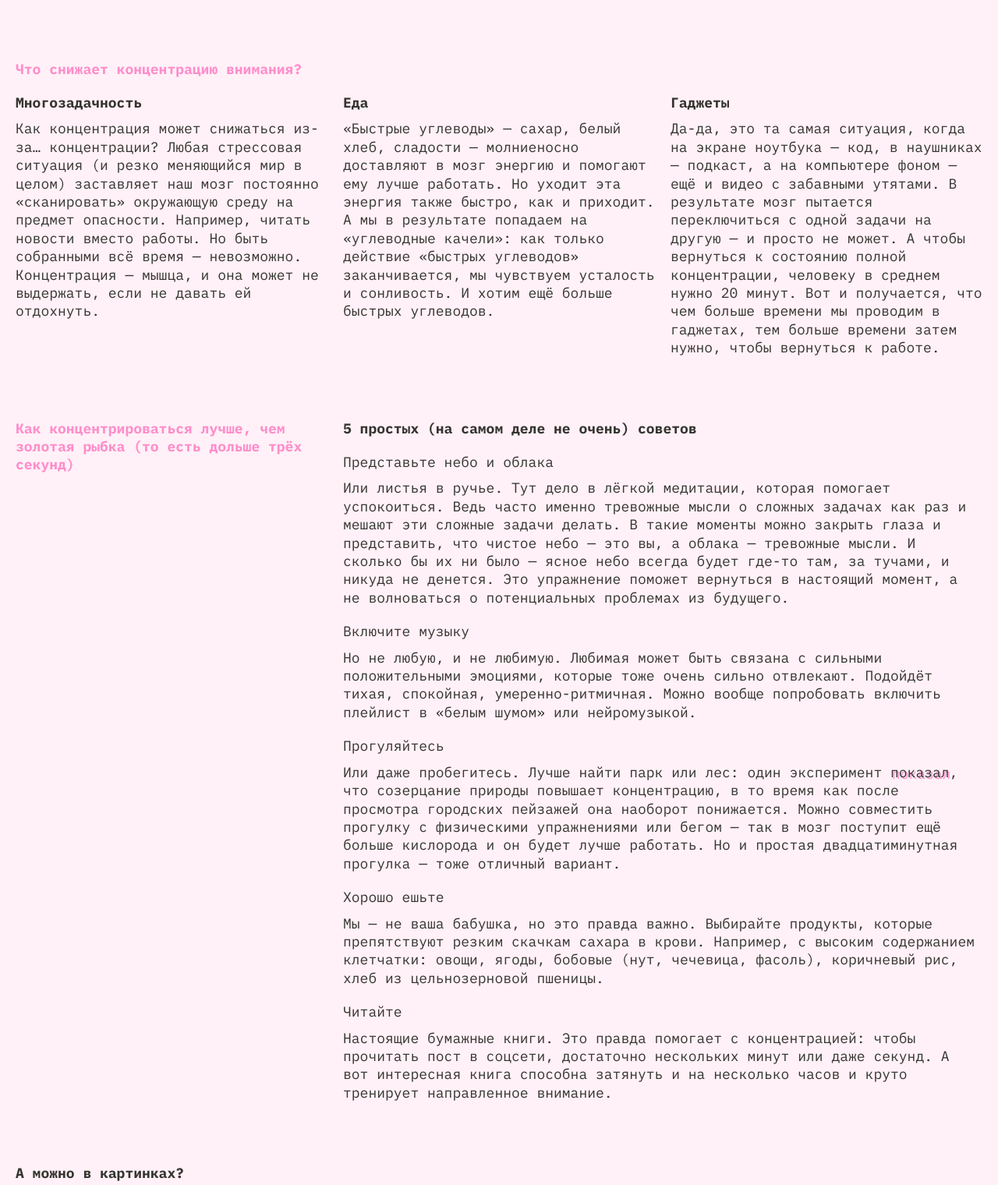
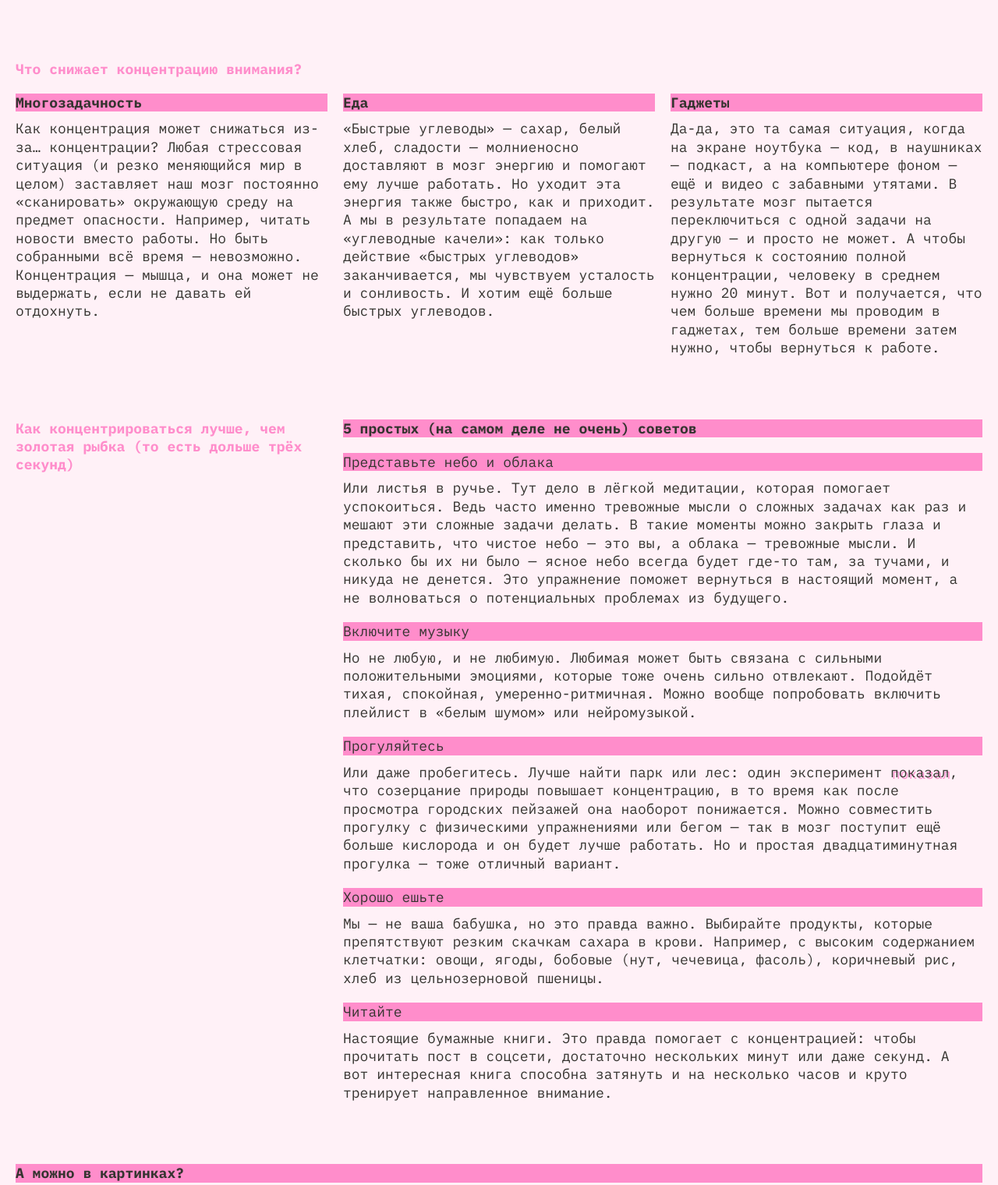
Before and after one commit to Kjaerbyee/slozhno-sosredotochitsya-ad, a plain HTML site: page index.html in a window 1280 px wide. Shown: the part 1278-2798 px from the top of the page at 78% size. Drawn offline with Linux system fonts and the light colour scheme.

Commit message:
mb last15

```diff
--- a/index.html
+++ b/index.html
@@ -7,7 +7,6 @@
     <title>Сложно сосредоточиться</title>
     <script src="./scripts/script.js"></script>
 
-    <!-- чтобы браузер понял что есть две темы -->
     <meta name="color-scheme" content="dark light">
 
     <link rel="icon" href="./images/favicon.ico" sizes="any">
@@ -50,7 +49,7 @@
         </ul>
       </nav>
       <h1 class="header__title"> no focus</h1>
-      <p class="header__description title-dec">
+      <p class="header__description title-decoration">
         Что делать, когда не можешь делать ничего<br>
         Или почему нам так сложно сконцентрироваться, особенно когда очень надо
       </p>
@@ -63,7 +62,7 @@
         <h2 class = "section__title">Почему сосредоточиться так сложно</h2>
         <div class = "section__themes">
           <article class = "theme">
-            <h3 class = "theme__title title-dec">Многозадачность</h3>
+            <h3 class = "theme__title title-decoration">Многозадачность</h3>
             <p class = "theme__text">
               Особенно сложно сосредоточиться, когда задач много и все они — важные.
               Где же легендарная многозадачность, когда она так нужна вам
@@ -81,7 +80,7 @@
             </p>
           </article>
           <article class = "theme">
-            <h3 class = "theme__title title-dec">Дофамин</h3>
+            <h3 class = "theme__title title-decoration">Дофамин</h3>
             <p class = "theme__text">
               С гормонами стресса всё понятно, но дальше — ещё интереснее. В нашей
               невозможности сосредоточиться замешана и полная противоположность стрессу
@@ -99,7 +98,7 @@
         <h2 class = "section__title">Что снижает концентрацию внимания?</h2>
         <div class = "section__themes">
           <article class="theme">
-            <h3 class = "theme__title title-dec">Многозадачность</h3>
+            <h3 class = "theme__title title-decoration">Многозадачность</h3>
             <p class="theme__text">
               Как концентрация может снижаться из-за… концентрации? Любая стрессовая
               ситуация (и резко меняющийся мир в целом) заставляет наш мозг постоянно
@@ -109,7 +108,7 @@
             </p>
           </article>
           <article class="theme">
-            <h3 class="theme__title title-dec">Еда</h3>
+            <h3 class="theme__title title-decoration">Еда</h3>
             <p class="theme__text">
               «Быстрые углеводы» — сахар, белый хлеб, сладости — молниеносно доставляют в мозг
               энергию и помогают ему лучше работать. Но уходит эта энергия также быстро, как и
@@ -119,7 +118,7 @@
             </p>
           </article>
           <article class="theme">
-            <h3 class="theme__title title-dec">Гаджеты</h3>
+            <h3 class="theme__title title-decoration">Гаджеты</h3>
             <p class="theme__text">
               Да-да, это та самая ситуация, когда на экране ноутбука — код, в наушниках — подкаст,
               а на компьютере фоном — ещё и видео с забавными утятами. В результате мозг пытается
@@ -134,9 +133,9 @@
       <section class="section third">
         <h2 class="section__title">Как концентрироваться лучше, чем золотая рыбка (то&nbsp;есть дольше трёх секунд)</h2>
         <div class="section__themes">
-          <h3 class="theme__title title-dec">5&nbsp;простых (на&nbsp;самом деле не очень) советов</h3>
+          <h3 class="theme__title title-decoration">5&nbsp;простых (на&nbsp;самом деле не очень) советов</h3>
           <article class="theme">
-            <h4 class="theme__title title-dec">Представьте небо и&nbsp;облака</h4>
+            <h4 class="theme__title title-decoration">Представьте небо и&nbsp;облака</h4>
             <p class="theme__text">
               Или листья в ручье. Тут дело в лёгкой медитации, которая помогает успокоиться. Ведь часто
               именно тревожные мысли о сложных задачах как раз и мешают эти сложные задачи делать. В
@@ -147,7 +146,7 @@
             </p>
           </article>
           <article class="theme">
-            <h4 class="theme__title title-dec">Включите музыку</h4>
+            <h4 class="theme__title title-decoration">Включите музыку</h4>
             <p class="theme__text">
               Но не любую, и не любимую. Любимая может быть связана с сильными положительными эмоциями,
               которые тоже очень сильно отвлекают. Подойдёт тихая, спокойная, умеренно-ритмичная.
@@ -155,7 +154,7 @@
             </p>
           </article>
           <article class="theme">
-            <h4 class="theme__title title-dec">Прогуляйтесь</h4>
+            <h4 class="theme__title title-decoration">Прогуляйтесь</h4>
             <p class="theme__text">
               Или даже пробегитесь. Лучше найти парк или лес: один эксперимент
               <a
@@ -170,7 +169,7 @@
             </p>
           </article>
           <article class="theme">
-            <h4 class="theme__title title-dec">Хорошо ешьте</h4>
+            <h4 class="theme__title title-decoration">Хорошо ешьте</h4>
             <p class="theme__text">
               Мы — не ваша бабушка, но это правда важно. Выбирайте продукты, которые препятствуют
               резким скачкам сахара в крови. Например, с высоким содержанием клетчатки: овощи, ягоды,
@@ -178,7 +177,7 @@
             </p>
           </article>
           <article class="theme">
-            <h4 class="theme__title title-dec">Читайте</h4>
+            <h4 class="theme__title title-decoration">Читайте</h4>
             <p class="theme__text">
               Настоящие бумажные книги. Это правда помогает с концентрацией: чтобы прочитать пост в соцсети,
               достаточно нескольких минут или даже секунд. А вот интересная книга способна затянуть и на
@@ -190,7 +189,7 @@
 
       <section class="section images">
         <article class="theme">
-          <h2 class="theme__title title-dec">А&nbsp;можно в&nbsp;картинках?</h2>
+          <h2 class="theme__title title-decoration">А&nbsp;можно в&nbsp;картинках?</h2>
           <div class="article__images">
             <img
               class="article__images-image"
--- a/styles/style.css
+++ b/styles/style.css
@@ -1,7 +1,4 @@
-/* Основные стили проекта. Это стили для темы, которую вы верстаете первой. */
-
 .page {
-  /* сохраните в разметке и стилях класс page у тега body. Он удобен, чтобы составлять селекторы для разных цветовых тем. */
   background-color: var(--bg-color);
   font-family: var(--main-font);
   font-size: var(--font-size);
@@ -77,7 +74,7 @@
   color: var(--accent-color);
   border: none;
   background-color: transparent;
-  cursor:pointer;
+  cursor: pointer;
 }
 
 .header__theme-menu-button:hover {
@@ -109,7 +106,6 @@
   line-height: 82.5%;
   font-weight: var(--header-weight);
   text-shadow: 4px 4px 0 var(--shadow-color);
-   margin-left: -20px;
 }
 
 .header__description {
@@ -118,9 +114,9 @@
   align-self: center;
 }
 
-.title-dec {
-  background-color: var(--title-dec-bg-color);
-  color: var(--title-dec-text-color);
+.title-decoration {
+  background-color: var(--title-decoration-bg-color);
+  color: var(--title-decoration-text-color);
 }
 
 .content {
@@ -193,7 +189,6 @@
 .article__images {
   display: grid;
   gap: var(--padding);
-  margin-top: 10px;
 }
 
 .article__images-image {
@@ -231,7 +226,7 @@
   }
 
   .article__images-image:nth-child(1) {
-    grid-column: 1 /3;
+    grid-column: 1 / 3;
     grid-row: 1;
   }
 
@@ -251,7 +246,7 @@
   }
 
   .article__images-image:nth-child(5) {
-    grid-column: 2/ 4;
+    grid-column: 2 / 4;
     grid-row: 3;
   }
 
```
